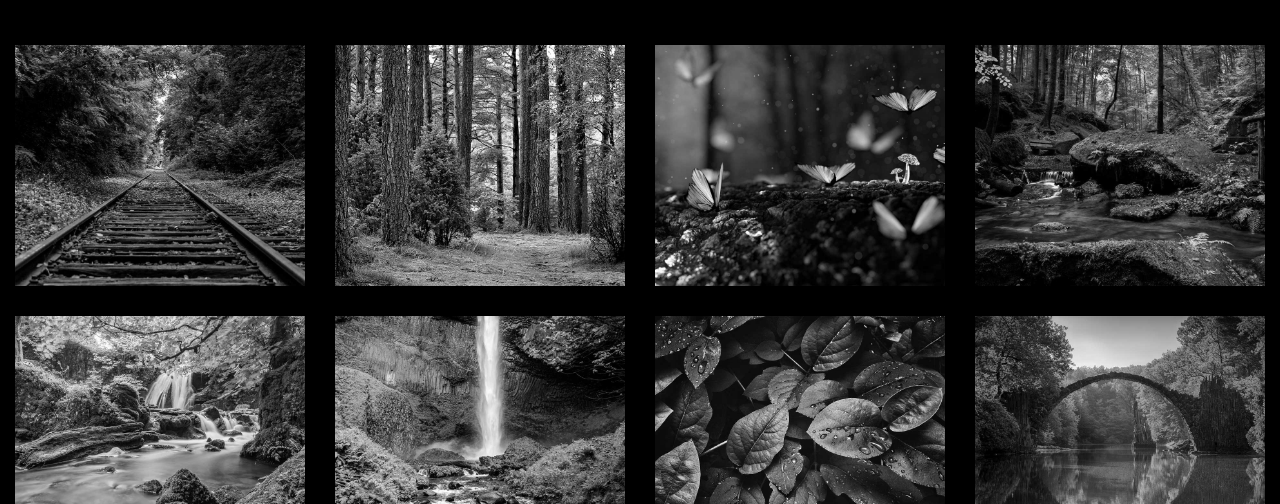
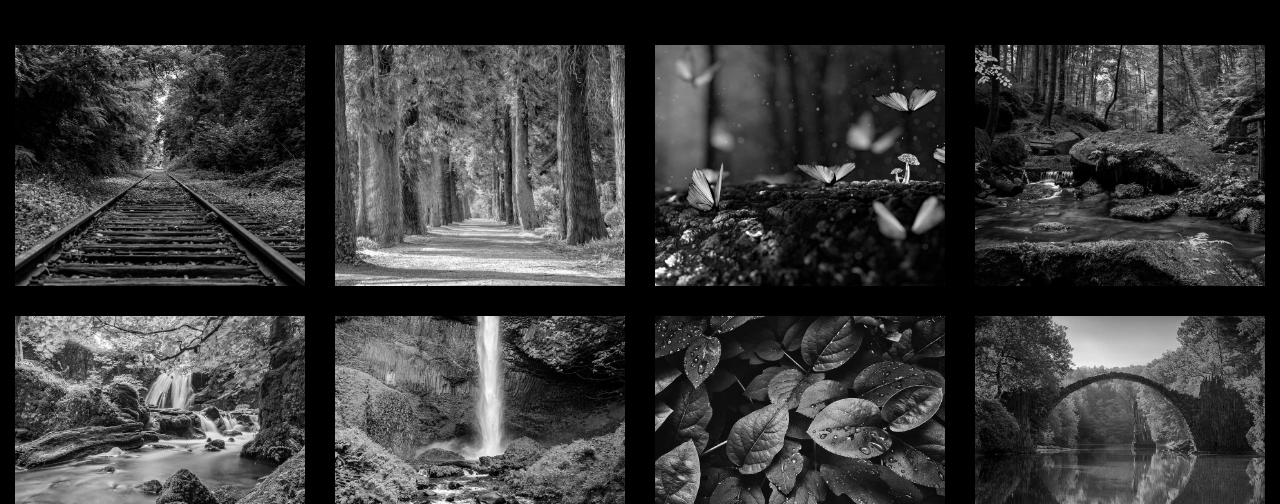
Before and after one commit to mkaJoe/MiCieloPhotography, a plain HTML site: page single.html in a window 1280 px wide. Shown: the part 296-800 px from the top of the page. Drawn offline with Linux system fonts and the light colour scheme; files whose address does not match are found by name.

Commit message:
update img woods

```diff
--- a/single.html
+++ b/single.html
@@ -131,7 +131,7 @@
             <a href="#"><img src="images/nature_small_9.jpg" alt="IMage" class="img-fluid"></a>
           </div>
           <div class="col-sm-6 col-md-4 col-lg-3 col-xl-3 item" data-aos="fade" data-src="images/big-images/nature_big_2.jpg" data-sub-html="<h4>Bosque</h4><p>Aqui una pequeña descripcion de esta foto, puede ser algo formal o informal.</p>">
-            <a href="#"><img src="images/nature_small_2.jpg" alt="IMage" class="img-fluid"></a>
+            <a href="#"><img src="images/nature_small_02.jpg" alt="IMage" class="img-fluid"></a>
           </div>
           <div class="col-sm-6 col-md-4 col-lg-3 col-xl-3 item" data-aos="fade" data-src="images/big-images/nature_big_3.jpg" data-sub-html="<h4>Mariposa Esmeralda</h4><p>Aqui una pequeña descripcion de esta foto, puede ser algo formal o informal.</p>">
             <a href="#"><img src="images/nature_small_3.jpg" alt="IMage" class="img-fluid"></a>
```
Also changed, not shown: images/nature_small_02.jpg (added).
